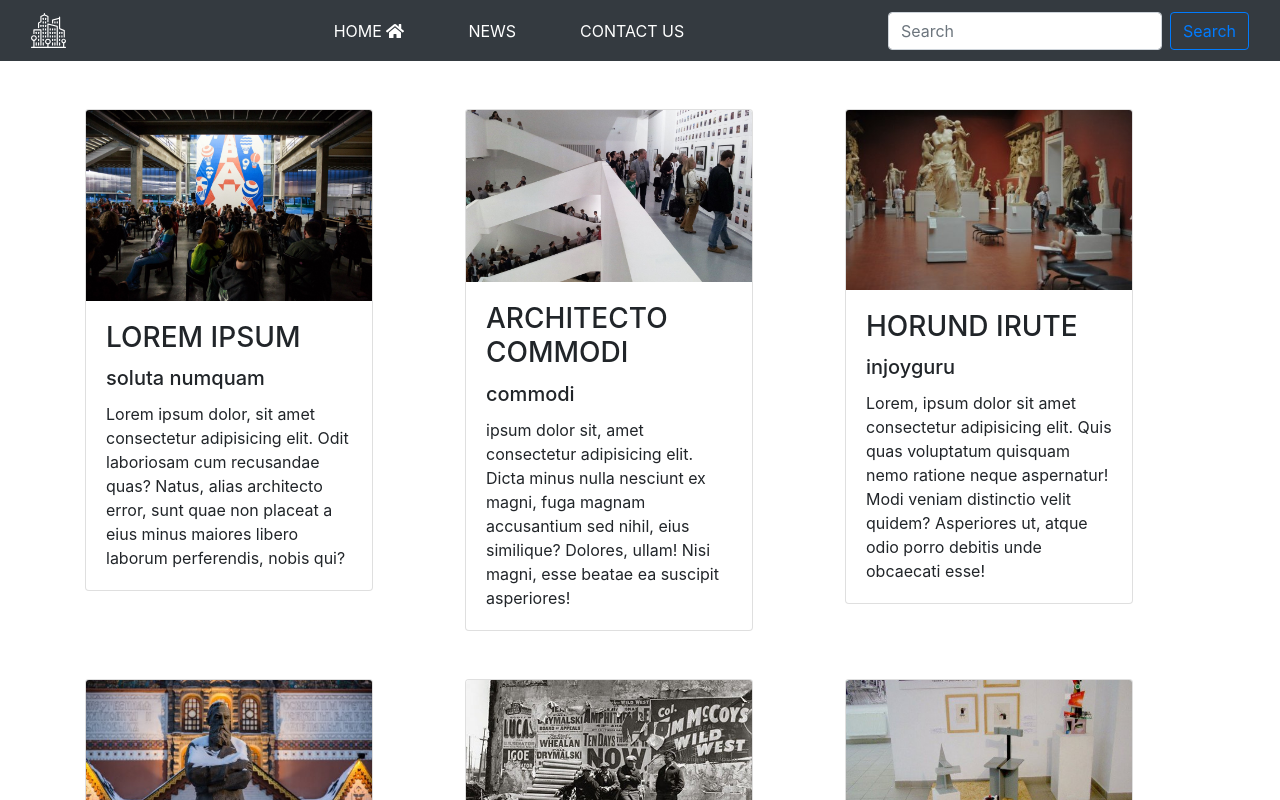
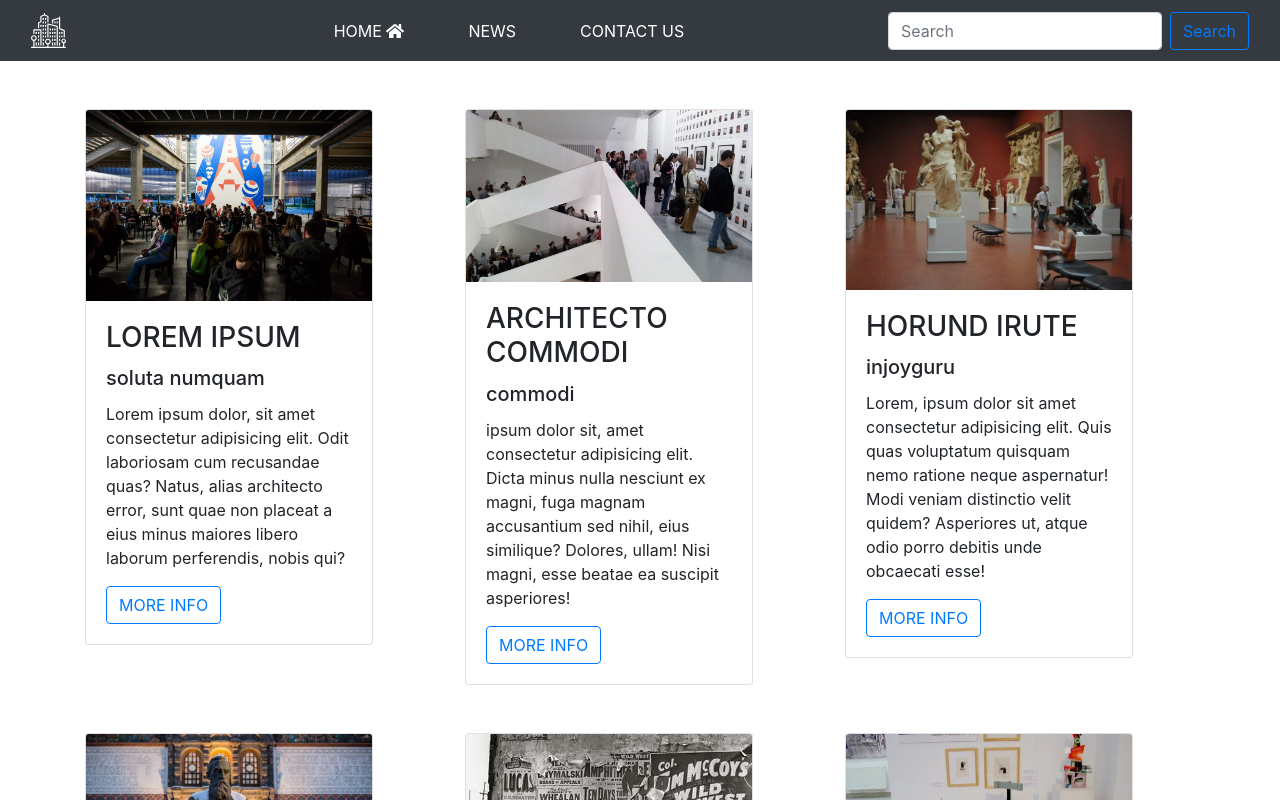
Before and after one commit to Volodymyrquo/city-guide, a React (Create React App) app: page / in a window 1280 px wide. Shown: the top 800 px of the page. Built offline with nearby package versions, Linux system fonts and the light colour scheme.

Commit message:
added button to Card, deleted Info

```diff
--- a/src/components/pages/Home/Card.jsx
+++ b/src/components/pages/Home/Card.jsx
@@ -1,13 +1,18 @@
 import React from 'react';
+import { Link } from 'react-router-dom';
 
-const Card = ({ img, headerTitle, headerSubTitle }) => {
+const Card = ({ img, headerTitle, headerSubTitle, headerText }) => {
   return (
     <div className='col-10 col-lg-4 mx-auto mb-5'>
       <div className='card' style={{ width: '18rem' }}>
-        <img src={img} alt={headerTitle} className='card-img- top' />
+        <img src={img} alt={headerTitle} className='card-img-top' />
         <div className='card-body'>
           <h3 className='card-title text-uppercase'>{headerTitle}</h3>
           <h5 className='card-title'>{headerSubTitle}</h5>
+          <p className='card-text'>{headerText}</p>
+          <Link to='details' className='btn btn-outline-primary text-uppercase'>
+            more info
+          </Link>
         </div>
       </div>
     </div>
--- a/src/components/pages/Home/Home.jsx
+++ b/src/components/pages/Home/Home.jsx
@@ -1,7 +1,7 @@
 import React from 'react';
 import { InfoConsumer } from '../../../context';
-//import Card from './Card';
-import Info from './Info';
+import Card from './Card';
+//import Info from './Info';
 
 const Home = () => {
   return (
@@ -9,7 +9,7 @@ const Home = () => {
       <div className='row mt-5'>
         <InfoConsumer>
           {(value) =>
-            value.placeInfo.map((item) => <Info key={item.id} item={item} />)
+            value.placeInfo.map((item) => <Card key={item.id} {...item} />)
           }
         </InfoConsumer>
       </div>
--- a/src/components/pages/Home/Info.jsx
+++ /dev/null
@@ -1,26 +0,0 @@
-import React, { Component } from 'react';
-import { InfoConsumer } from '../../../context';
-
-class Info extends Component {
-  render() {
-    const { headerSubTitle, headerTitle, img, headerText } = this.props.item;
-    return (
-      <InfoConsumer>
-        {(value) => (
-          <div className='col-10 col-lg-4 mx-auto mb-5'>
-            <div className='card' style={{ width: '18rem' }}>
-              <img src={img} alt={headerTitle} className='card-img-top' />
-              <div className='card-body'>
-                <h3 className='card-title text-uppercase'>{headerTitle}</h3>
-                <h5 className='card-title'>{headerSubTitle}</h5>
-                <p className='card-text'> {headerText}</p>
-              </div>
-            </div>
-          </div>
-        )}
-      </InfoConsumer>
-    );
-  }
-}
-
-export default Info;
```
Also changed, not shown: 1 other file (tests, documents, lock files or other folders).
